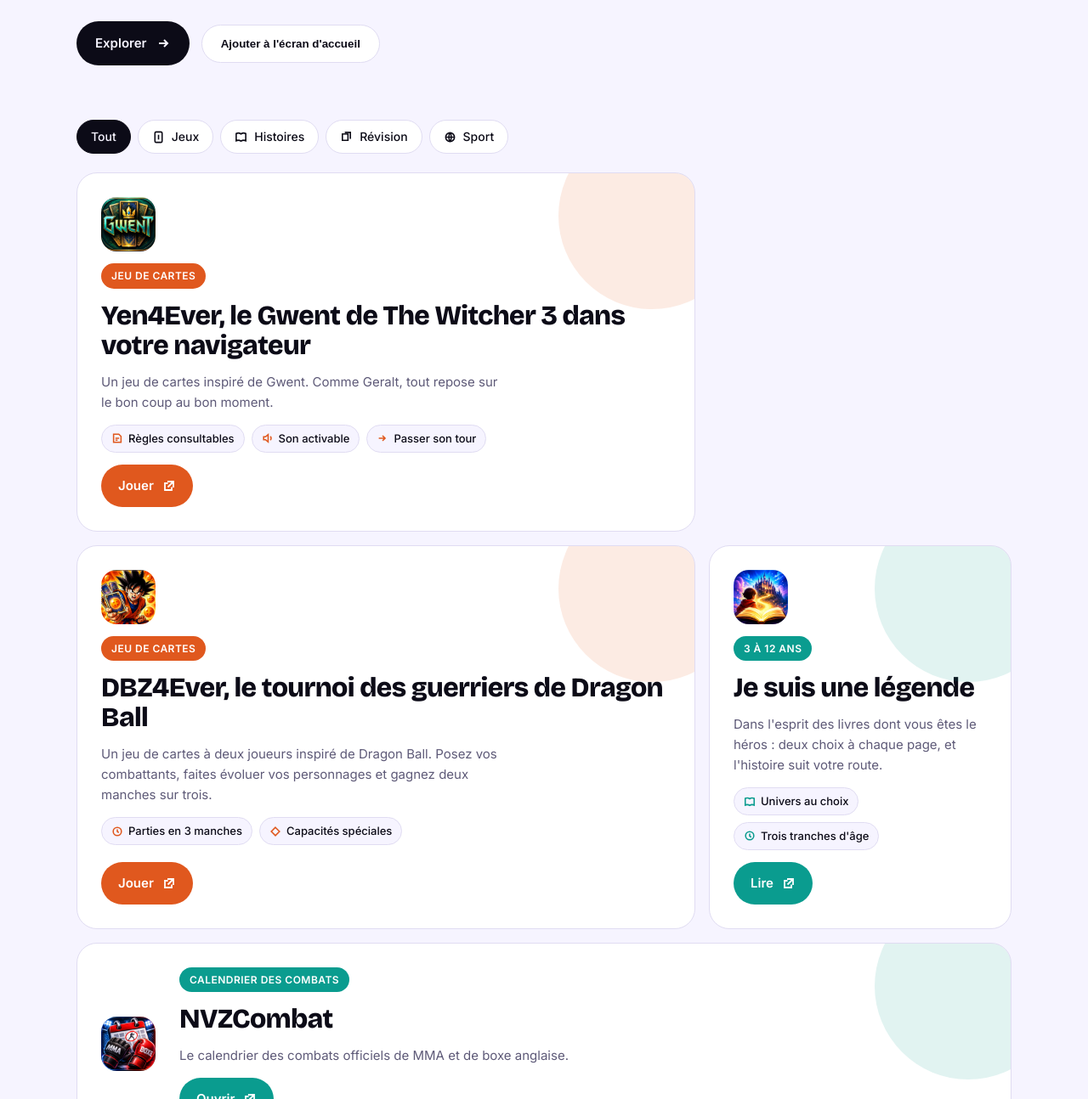
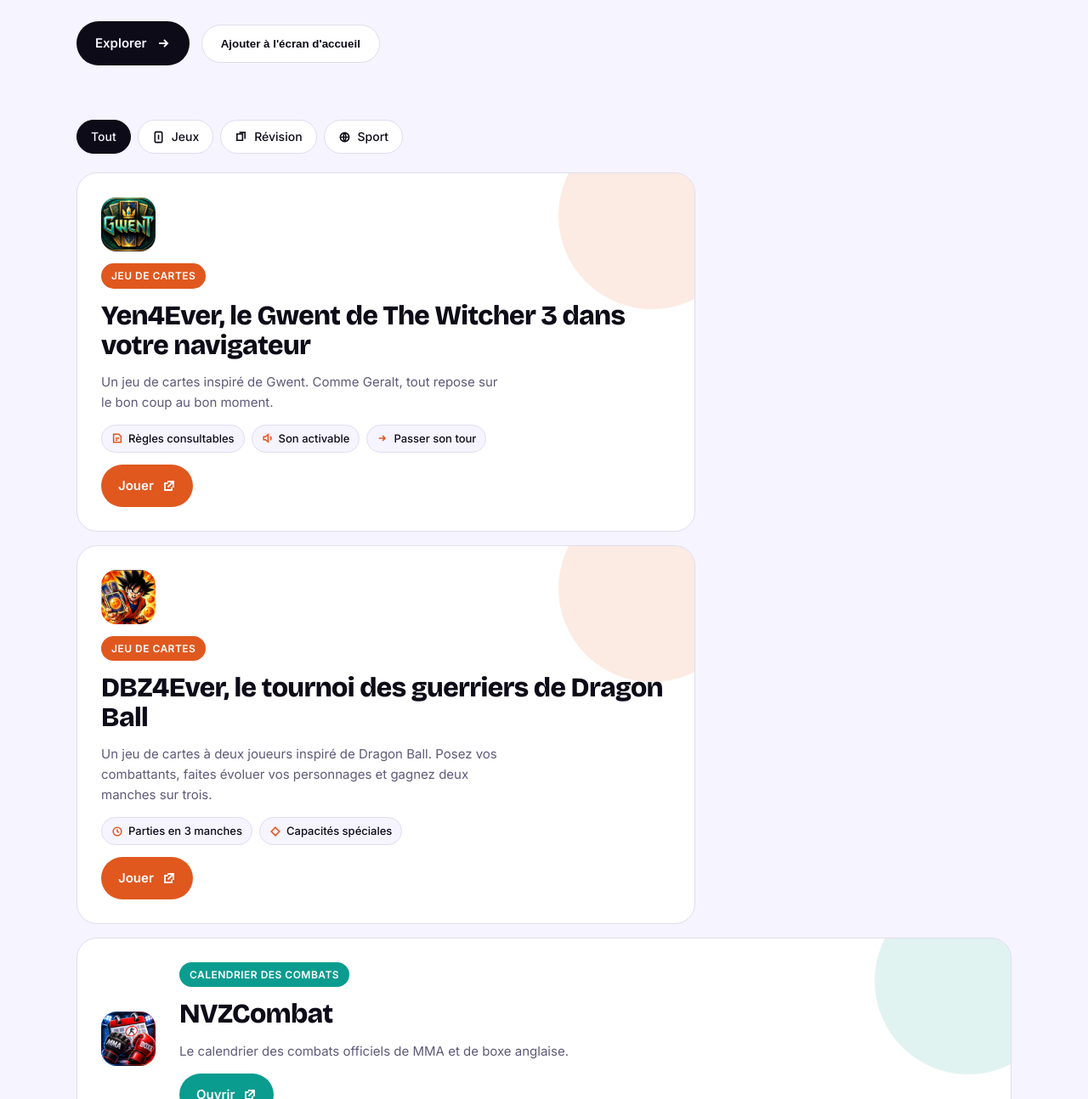
Before and after one commit to ZeCrouton/NvZApps, a plain HTML site: page index.html in a window 1280 px wide. Shown: the part 408-1702 px from the top of the page at 85% size. Drawn offline with nearby package versions, Linux system fonts and the light colour scheme.

Commit message:
Retire Je suis une légende du store
Suppression de la carte, du filtre « Histoires » devenu vide et des icônes.

Co-Authored-By: Claude Haiku 5.5 <noreply@anthropic.com>
Claude-Session: https://claude.ai/code/session_011hE73DniehxSMDsQ53QRzo

```diff
--- a/index.html
+++ b/index.html
@@ -106,8 +106,6 @@ footer{border-top:1px solid var(--line);padding-block:24px 40px;color:var(--mute
       <button class="chip" type="button" data-filter="tous" aria-pressed="true">Tout</button>
       <button class="chip" type="button" data-filter="jeux" aria-pressed="false">
         <svg viewBox="0 0 16 16" aria-hidden="true" fill="none" stroke="currentColor" stroke-width="1.7"><rect x="3.5" y="1.5" width="9" height="13" rx="1.5"/><path d="M8 5v6"/></svg>Jeux</button>
-      <button class="chip" type="button" data-filter="enfants" aria-pressed="false">
-        <svg viewBox="0 0 16 16" aria-hidden="true" fill="none" stroke="currentColor" stroke-width="1.7"><path d="M2 3.5C4 2.5 6 2.5 8 4c2-1.5 4-1.5 6-.5v9c-2-1-4-1-6 .5-2-1.5-4-1.5-6-.5z"/></svg>Histoires</button>
       <button class="chip" type="button" data-filter="revision" aria-pressed="false">
         <svg viewBox="0 0 16 16" aria-hidden="true" fill="none" stroke="currentColor" stroke-width="1.7"><path d="M3 4h7v8H3z"/><path d="M6 2h7v8"/></svg>Révision</button>
       <button class="chip" type="button" data-filter="sport" aria-pressed="false">
@@ -142,21 +140,6 @@ footer{border-top:1px solid var(--line);padding-block:24px 40px;color:var(--mute
             <li><svg viewBox="0 0 16 16" aria-hidden="true" fill="none" stroke="currentColor" stroke-width="1.8"><path d="M8 2.5 13.5 8 8 13.5 2.5 8z"/></svg>Capacités spéciales</li>
           </ul>
           <a class="go" href="https://zecrouton.github.io/DBZ4Ever/" target="_blank" rel="noopener">Jouer
-            <svg viewBox="0 0 16 16" aria-hidden="true" fill="none" stroke="currentColor" stroke-width="1.8"><path d="M6 3h7v7M13 3 6.5 9.5"/><path d="M11 9.5V13H3V5h3.5"/></svg></a>
-        </div>
-      </article>
-
-      <article class="tile" data-cat="enfants">
-        <div class="ico"><img src="icons/je-suis-une-legende-192.png" alt="" width="64" height="64"></div>
-        <div class="body">
-          <span class="badge">3 à 12 ans</span>
-          <h2>Je suis une légende</h2>
-          <p>Dans l'esprit des livres dont vous êtes le héros : deux choix à chaque page, et l'histoire suit votre route.</p>
-          <ul class="pts">
-            <li><svg viewBox="0 0 16 16" aria-hidden="true" fill="none" stroke="currentColor" stroke-width="1.8"><path d="M2 3.5C4 2.5 6 2.5 8 4c2-1.5 4-1.5 6-.5v9c-2-1-4-1-6 .5-2-1.5-4-1.5-6-.5z"/></svg>Univers au choix</li>
-            <li><svg viewBox="0 0 16 16" aria-hidden="true" fill="none" stroke="currentColor" stroke-width="1.8"><circle cx="8" cy="8" r="5.5"/><path d="M8 5v3.5l2 1.5"/></svg>Trois tranches d'âge</li>
-          </ul>
-          <a class="go" href="https://je-suis-une-legende.pages.dev/" target="_blank" rel="noopener">Lire
             <svg viewBox="0 0 16 16" aria-hidden="true" fill="none" stroke="currentColor" stroke-width="1.8"><path d="M6 3h7v7M13 3 6.5 9.5"/><path d="M11 9.5V13H3V5h3.5"/></svg></a>
         </div>
       </article>
```
Also changed, not shown: icons/je-suis-une-legende-192.png (deleted), icons/je-suis-une-legende-512.png (deleted).
